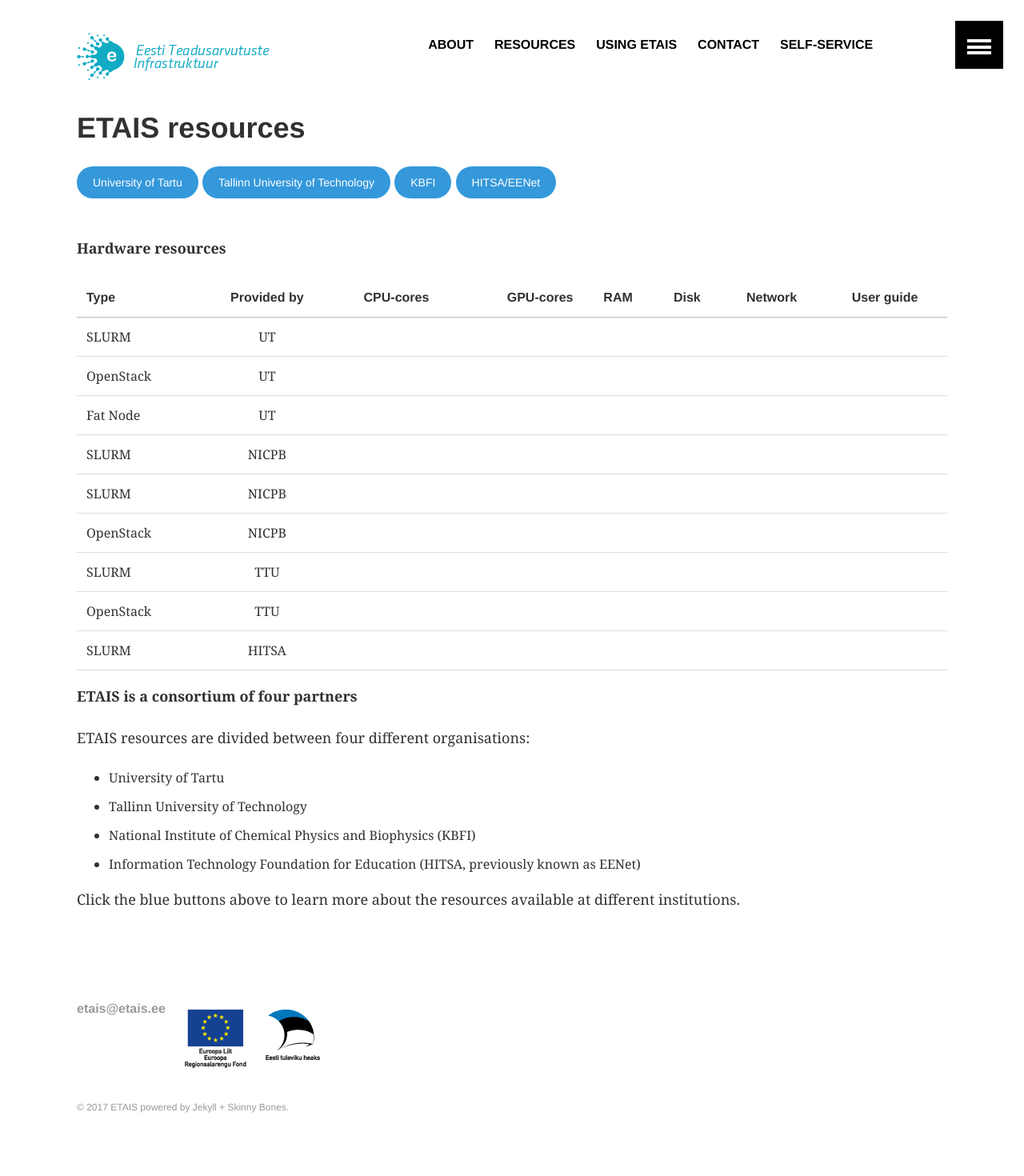
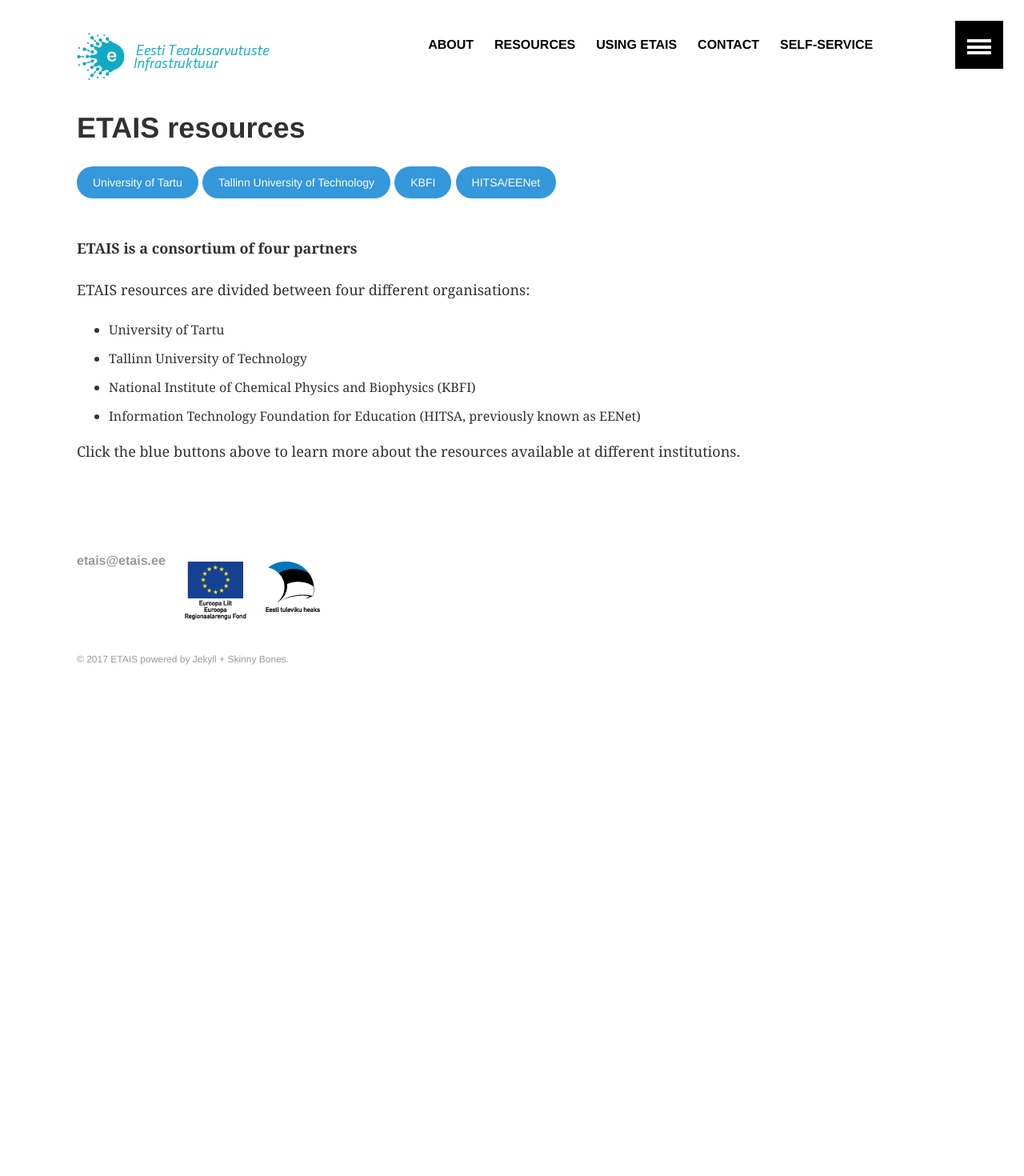
Before and after one commit to etais-ee/etais-web, a Jekyll site: the page built from resources/index.md, in a window 1280 px wide. Shown: the whole page at 80% size. Built offline with Jekyll 4.4.1, drawn with Linux system fonts in a browser that asks for light colours; after the commit the page ends 910 px from its top, so only the background shows below that.

Commit message:
Revert resource summary draft

```diff
--- a/resources/index.md
+++ b/resources/index.md
@@ -9,22 +9,6 @@ title: "ETAIS resources"
 <a href="../resources_kbfi/" class="btn-info"> KBFI</a>
 <a href="../resources_hitsa/" class="btn-info"> HITSA/EENet</a>
 
-**Hardware resources**
-
-| Type     | Provided by  | CPU-cores | GPU-cores | RAM   | Disk  | Network | User guide |
-| -------- | :----------: | :----:| -----: | :---: |  :---: | :---:   | :--------: |
-| SLURM    | UT    |    | |
-| OpenStack| UT    |    | |
-| Fat Node | UT |    | |
-| SLURM    | NICPB |    | |
-| SLURM    | NICPB |    | |
-| OpenStack| NICPB      |   | |
-| SLURM    | TTU |  | |
-| OpenStack    | TTU |  | |
-| SLURM    | HITSA |  | |
-
-
-
 
 **ETAIS is a consortium of four partners**
 
```
